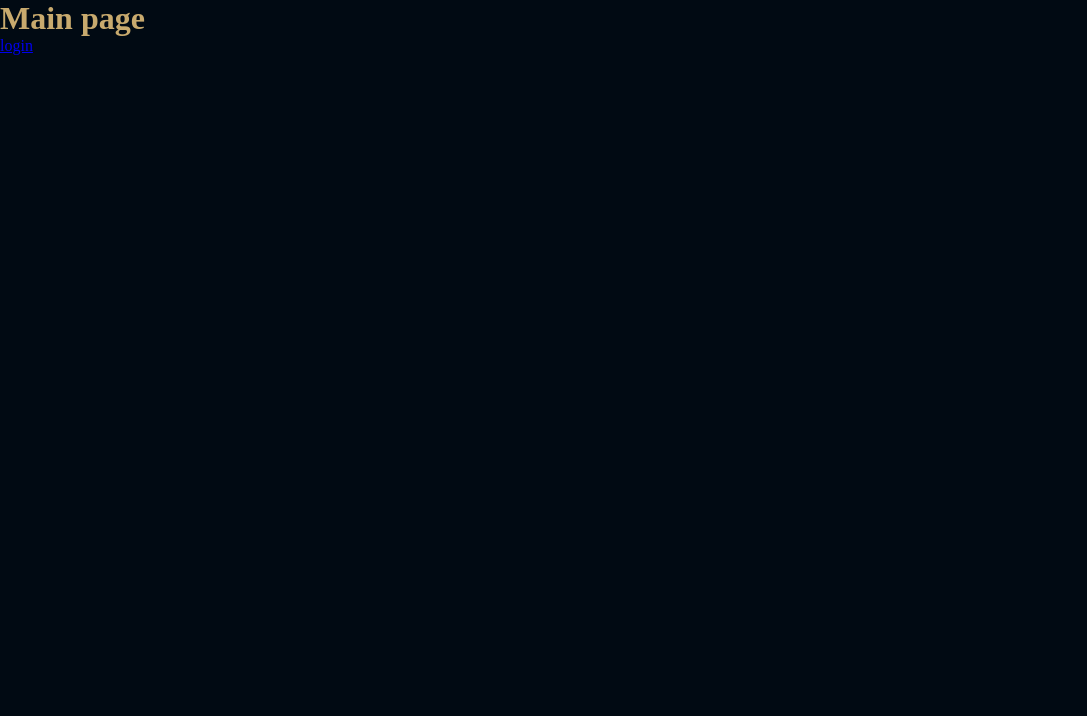
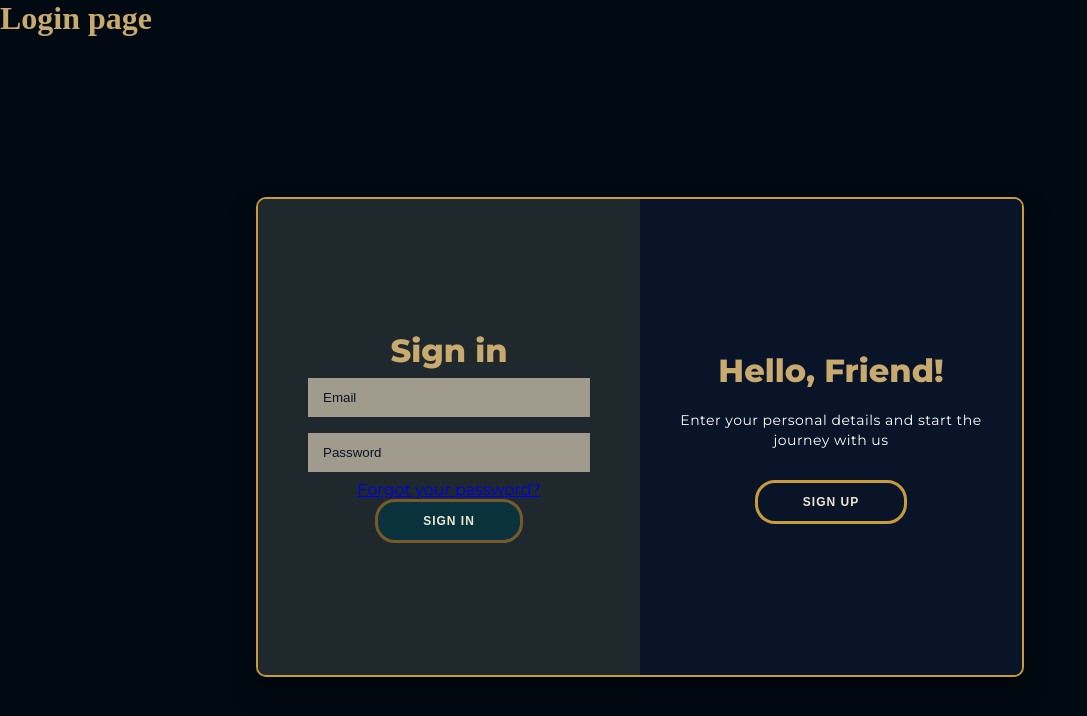
Before and after one commit to cj4397/Slack-ap, a Next.js app: page / in a window 1280 px wide. Shown: the top 716 px of the page, without its empty margins (0-1087 px from the left). Built offline with nearby package versions, Linux system fonts and the light colour scheme.

Commit message:
Direct login

```diff
--- a/src/app/page.tsx
+++ b/src/app/page.tsx
@@ -1,18 +1,14 @@
 'use client'
 import styles from './page.module.css'
-import Link from 'next/link'
+import Login from './login/page'
 
 
 export default function Home() {
   return (
     <>
-      <h1> Main page</h1>
 
+      <Login />
 
-      <nav>
-
-        <Link href={'/login'}> login</Link>
-      </nav>
 
     </>
   )
```
